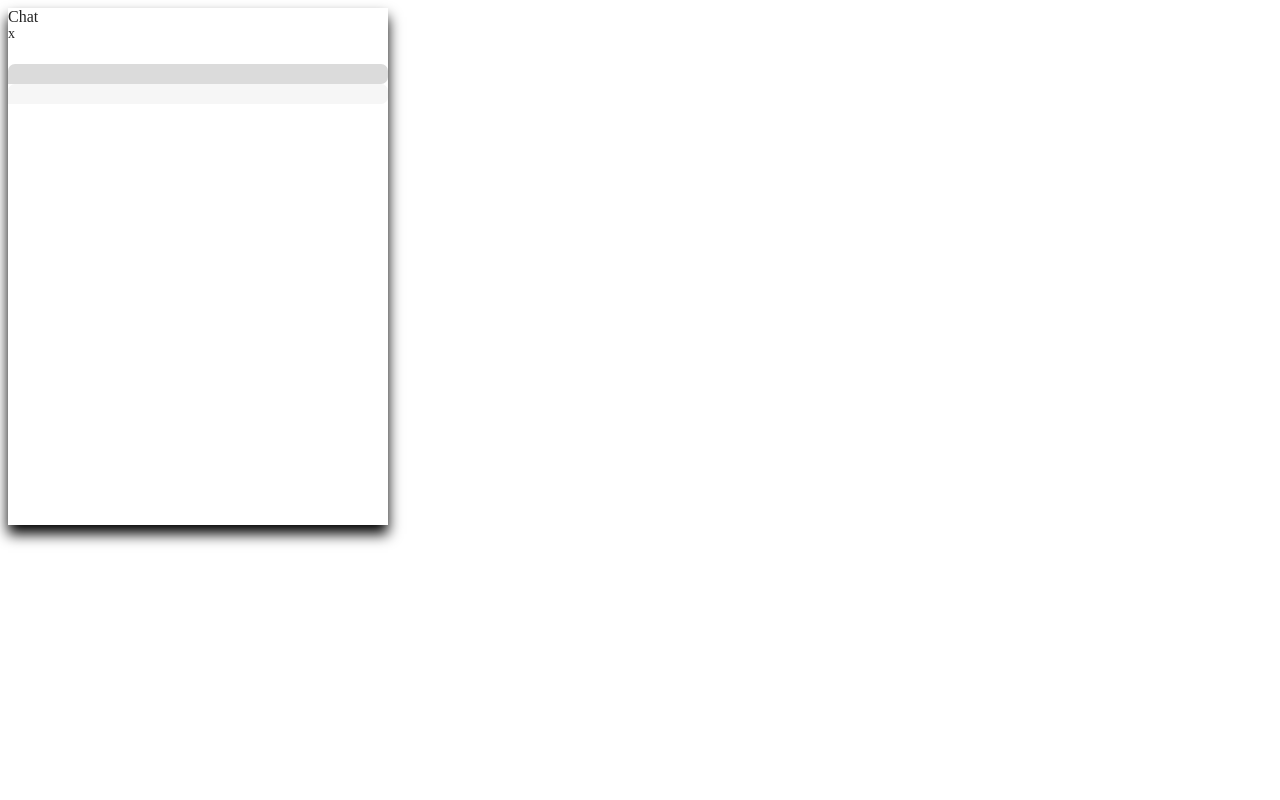
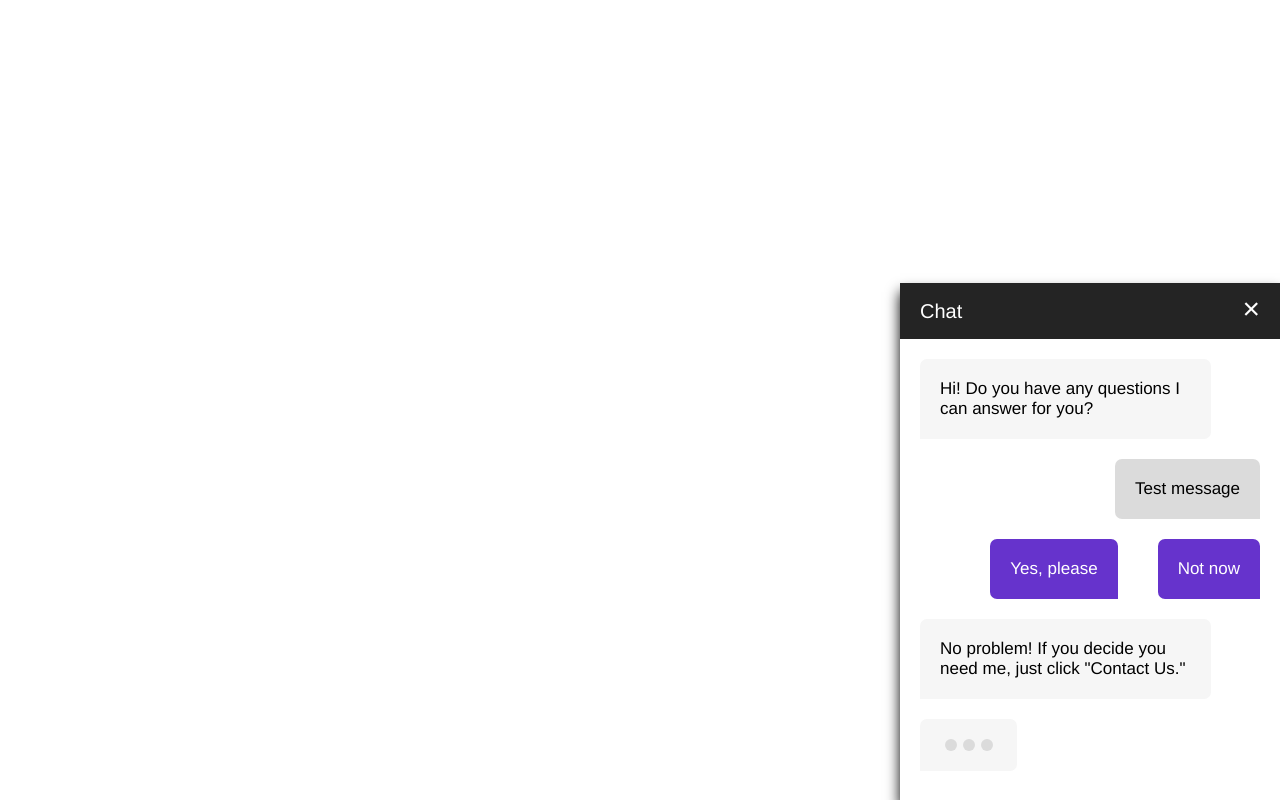
Before and after one commit to cbfranklin/code-test-chat-bot, a website: page src/views/index.html in a window 1280 px wide. Drawn offline with nearby package versions, Linux system fonts and the light colour scheme; files that its build step writes are made by us from their sources.

Commit message:
built out as mockup, dinner time

```diff
--- a/src/styles/_chat-bubbles.scss
+++ b/src/styles/_chat-bubbles.scss
@@ -1,23 +1,44 @@
-.chat-bubble{
-  padding:20px 20px 0 20px;
-  border-radius:7px 7px 7px 0;
+.chat-message{
+  overflow:hidden;
+  .chat-bubble{
+    margin:20px 20px 0 20px;
+    font-size:17px;
+    line-height:20px;
+    padding:20px;
+    max-width:66%;
+  }
 }
 
 .chat-partner .chat-bubble{
+  border-radius:7px 7px 7px 0;
   background-color:$background-color;
+}
+
+.chat-partner-typing .chat-bubble{
+  background-color:$background-color;
+  border-radius:7px 7px 7px 0;
+  display: flex;
+  justify-content: center;
+  width:15%;
+  .chat-partner-typing-oval{
+    background-color:$border-color;
+    height:12px;
+    width:12px;
+    border-radius:10px;
+    margin:0 3px 0 3px;
+  }
 }
 
 .chat-user .chat-bubble{
   background-color:$border-color;
+  border-radius:7px 7px 0 7px;
+  float:right;
 }
 
-.chat-options .chat-bubble{
+.chat-user-options .chat-bubble{
   background-color:$brand-purple;
+  color:$white;
+  border-radius:7px 7px 0 7px;
+  max-width:33%;
+  float:right;
 }
-
-.chat-partner-typing .chat-bubble{
-  background-color:$border-color;
-  .chat-partner-typing-oval{
-    background-color:$background-color;
-  }
-}
--- a/src/styles/_chat-window.scss
+++ b/src/styles/_chat-window.scss
@@ -3,14 +3,24 @@
   height:517px;
   background-color:$white;
   box-shadow: 0 9px 13px;
-}
-
-
-
-.chat-window-header{
-  height:56px;
-  color:$header-text-color;
-  .chat-window-close{
-    font-size:14px;
+  font-family:$font-family-stack;
+  .chat-window-header{
+    height:56px;
+    width:380px;
+    color:$white;
+    background-color:$header-text-color;
+    font-size:20px;
+    display:flex;
+    align-items: center;
+    justify-content: space-between;
+    /* all immediate children of */
+    > *{
+      padding:20px;
+    }
+    .chat-window-close{
+      font-size:30px;
+      /* compensating for short x-height of unicode multiply character */
+      margin-top:-5px;
+    }
   }
 }
--- a/src/styles/styles.scss
+++ b/src/styles/styles.scss
@@ -1,3 +1,9 @@
 @import "variables";
 @import "chat-window";
 @import "chat-bubbles";
+
+.chat-layer{
+  position:absolute;
+  bottom:0;
+  right:0;
+}
--- a/src/views/index.html
+++ b/src/views/index.html
@@ -15,19 +15,33 @@
         <div class="chat-window-header">
           <span class="chat-window-label">Chat</span>
           <div class="chat-window-close">
-            x
+            ×<!--using unicode multiply (U+00D7)-->
           </div>
         </div>
         <div class="chat-window-timeline">
+          <div class="chat-message chat-partner">
+            <div class="chat-bubble">Hi! Do you have any questions I can answer for you?</div>
+          </div>
           <div class="chat-message chat-user">
-            <div class="chat-bubble"></div>
+            <div class="chat-bubble">Test message</div>
           </div>
-          <div class="chat-message  chat-partner">
-            <div class="chat-bubble"></div>
+          <div class="chat-message chat-user-options">
+            <div class="chat-bubble">
+              Not now
+            </div>
+            <div class="chat-bubble">
+              Yes, please
+            </div>
           </div>
-          <div class="chat-message chat-partner-typing"></div>
-          <div class="chat-message chat-user-options">
-            <div class="chat-bubble"></div>
+          <div class="chat-message chat-partner">
+            <div class="chat-bubble">No problem! If you decide you need me, just click "Contact Us."</div>
+          </div>
+          <div class="chat-message chat-partner-typing">
+            <div class="chat-bubble">
+              <div class="chat-partner-typing-oval"></div>
+              <div class="chat-partner-typing-oval"></div>
+              <div class="chat-partner-typing-oval"></div>
+            </div>
           </div>
         </div>
       </div>
```
